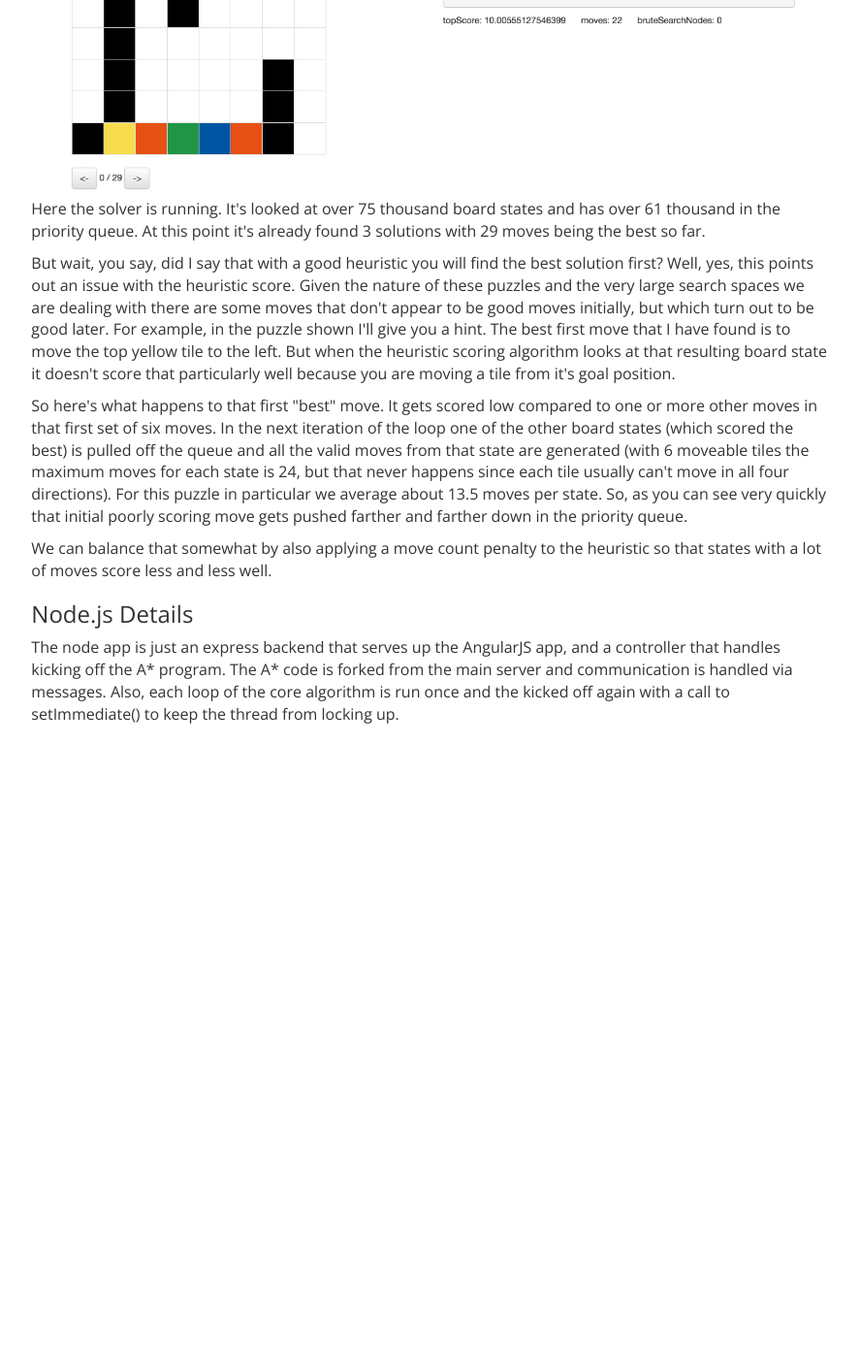
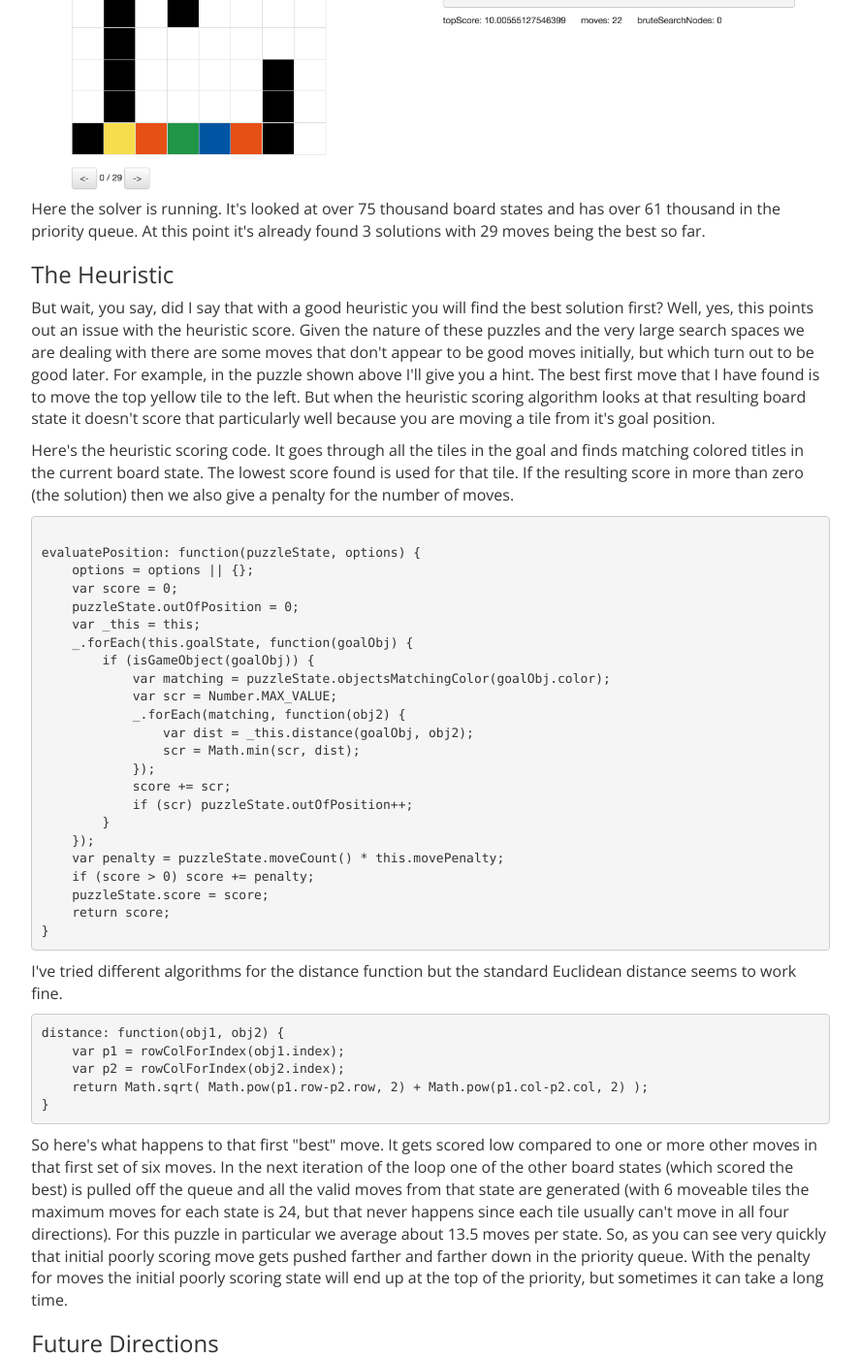
Before and after one commit to jefarmstrong/jefarmstrong.github.io, a Jekyll site: the page built from _posts/2015-04-17-building-mondrian2-astar.markdown, in a window 1280 px wide and 1400 px high, scrolled down 3910 px. Shown: the whole window at 97% size, without its empty margins (196-1083 px from the left). Built offline with Jekyll 4.4.1, drawn with Linux system fonts in a browser that asks for light colours; nearby versions of some CDN libraries; before the commit the page ends 4687 px from its top, so only the background shows below that; some of the changed text lies outside the part shown.

Commit message:
additions to a* post

```diff
--- a/_posts/2015-04-17-building-mondrian2-astar.markdown
+++ b/_posts/2015-04-17-building-mondrian2-astar.markdown
@@ -111,14 +111,55 @@ categories: code
         <p>
             Here the solver is running. It's looked at over 75 thousand board states and has over 61 thousand in the priority queue. At this point it's already found 3 solutions with 29 moves being the best so far.
         </p>
+        <h3>The Heuristic</h3>
         <p>
-            But wait, you say, did I say that with a good heuristic you will find the best solution first? Well, yes, this points out an issue with the heuristic score. Given the nature of these puzzles and the very large search spaces we are dealing with there are some moves that don't appear to be good moves initially, but which turn out to be good later. For example, in the puzzle shown I'll give you a hint. The best first move that I have found is to move the top yellow tile to the left. But when the heuristic scoring algorithm looks at that resulting board state it doesn't score that particularly well because you are moving a tile from it's goal position.
+            But wait, you say, did I say that with a good heuristic you will find the best solution first? Well, yes, this points out an issue with the heuristic score. Given the nature of these puzzles and the very large search spaces we are dealing with there are some moves that don't appear to be good moves initially, but which turn out to be good later. For example, in the puzzle shown above I'll give you a hint. The best first move that I have found is to move the top yellow tile to the left. But when the heuristic scoring algorithm looks at that resulting board state it doesn't score that particularly well because you are moving a tile from it's goal position.
         </p>
+        <p>Here's the heuristic scoring code. It goes through all the tiles in the goal and finds matching colored titles in the current board state. The lowest score found is used for that tile. If the resulting score in more than zero (the solution) then we also give a penalty for the number of moves.</p>
+<pre>
+evaluatePosition: function(puzzleState, options) {
+    options = options || {};
+    var score = 0;
+    puzzleState.outOfPosition = 0;
+    var _this = this;
+    _.forEach(this.goalState, function(goalObj) {
+        if (isGameObject(goalObj)) {
+            var matching = puzzleState.objectsMatchingColor(goalObj.color);
+            var scr = Number.MAX_VALUE;
+            _.forEach(matching, function(obj2) {
+                var dist = _this.distance(goalObj, obj2);
+                scr = Math.min(scr, dist);
+            });
+            score += scr;
+            if (scr) puzzleState.outOfPosition++;
+        }
+    });
+    var penalty = puzzleState.moveCount() * this.movePenalty;
+    if (score > 0) score += penalty;
+    puzzleState.score = score;
+    return score;
+}
+</pre>
+<p>I've tried different algorithms for the distance function but the standard Euclidean distance seems to work fine.</p>
+<pre>
+distance: function(obj1, obj2) {
+    var p1 = rowColForIndex(obj1.index);
+    var p2 = rowColForIndex(obj2.index);
+    return Math.sqrt( Math.pow(p1.row-p2.row, 2) + Math.pow(p1.col-p2.col, 2) );
+}
+</pre>
+
         <p>
-            So here's what happens to that first "best" move. It gets scored low compared to one or more other moves in that first set of six moves. In the next iteration of the loop one of the other board states (which scored the best) is pulled off the queue and all the valid moves from that state are generated (with 6 moveable tiles the maximum moves for each state is 24, but that never happens since each tile usually can't move in all four directions). For this puzzle in particular we average about 13.5 moves per state. So, as you can see very quickly that initial poorly scoring move gets pushed farther and farther down in the priority queue.
+            So here's what happens to that first "best" move. It gets scored low compared to one or more other moves in that first set of six moves. In the next iteration of the loop one of the other board states (which scored the best) is pulled off the queue and all the valid moves from that state are generated (with 6 moveable tiles the maximum moves for each state is 24, but that never happens since each tile usually can't move in all four directions). For this puzzle in particular we average about 13.5 moves per state. So, as you can see very quickly that initial poorly scoring move gets pushed farther and farther down in the priority queue. With the penalty for moves the initial poorly scoring state will end up at the top of the priority, but sometimes it can take a long time.
         </p>
+        <h3>Future Directions</h3>
         <p>
-            We can balance that somewhat by also applying a move count penalty to the heuristic so that states with a lot of moves score less and less well.
+            Some things that I have tried to overcome the "lost" counter-intuitive moves:
+            <ul>
+                <li>Perform short brute force searches from a given position to see if a better scoring position arises. This didn't help that much since often the benefit of a counter-intuative move doesn't become apparent till much later.</li>
+                <li>Creating a "heat-map" of good positions on any given puzzle board. These would obviously by the goal positions, but also positions that help other tiles get into those goal positions. This seems like a promising idea, but so far it hasn't garnered much.</li>
+                <li>Manually help the algorithm by providing some initial moves or by starting the puzzle at manually created waypoints. This approach has worked on several puzzles but the issue is always if the manual overrides are creating a local maximum.</li>
+            </ul>
         </p>
         <h3>Node.js Details</h3>
         The node app is just an express backend that serves up the AngularJS app, and a controller that handles kicking off the A* program.
```
